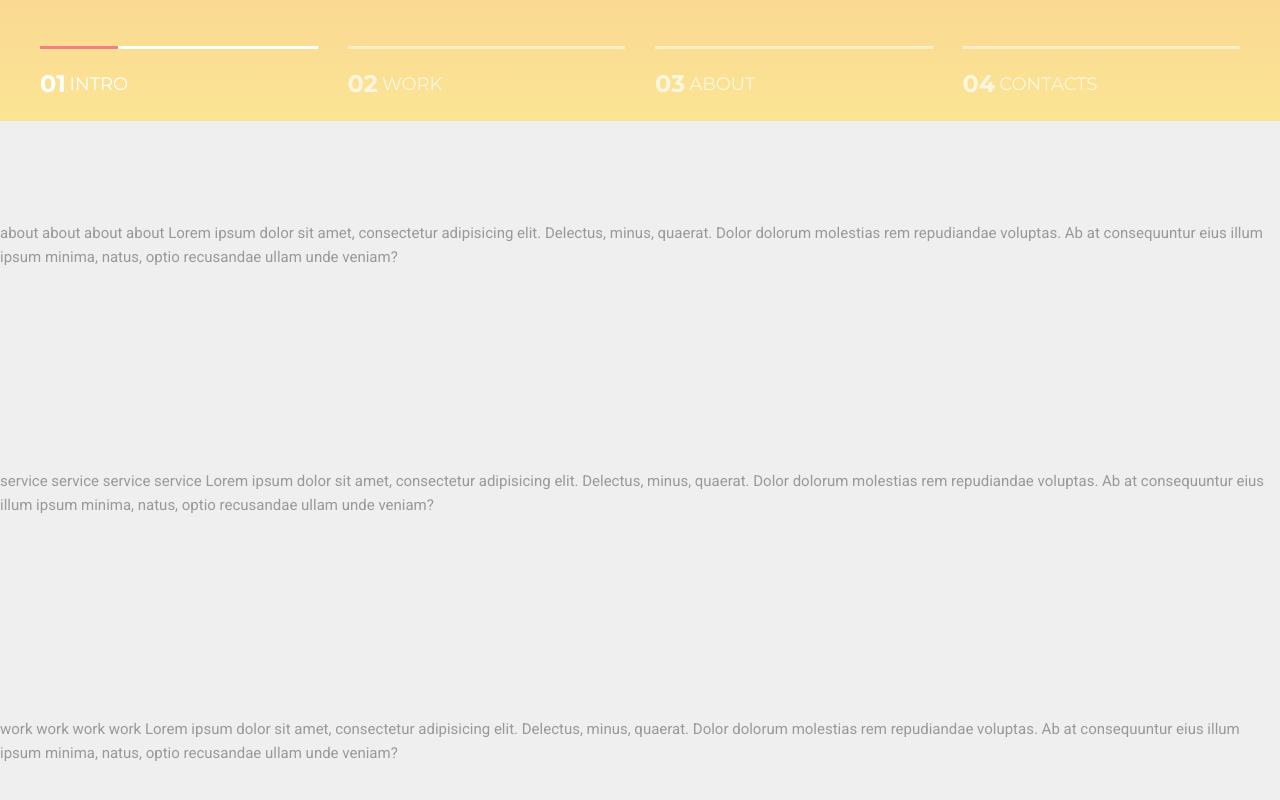
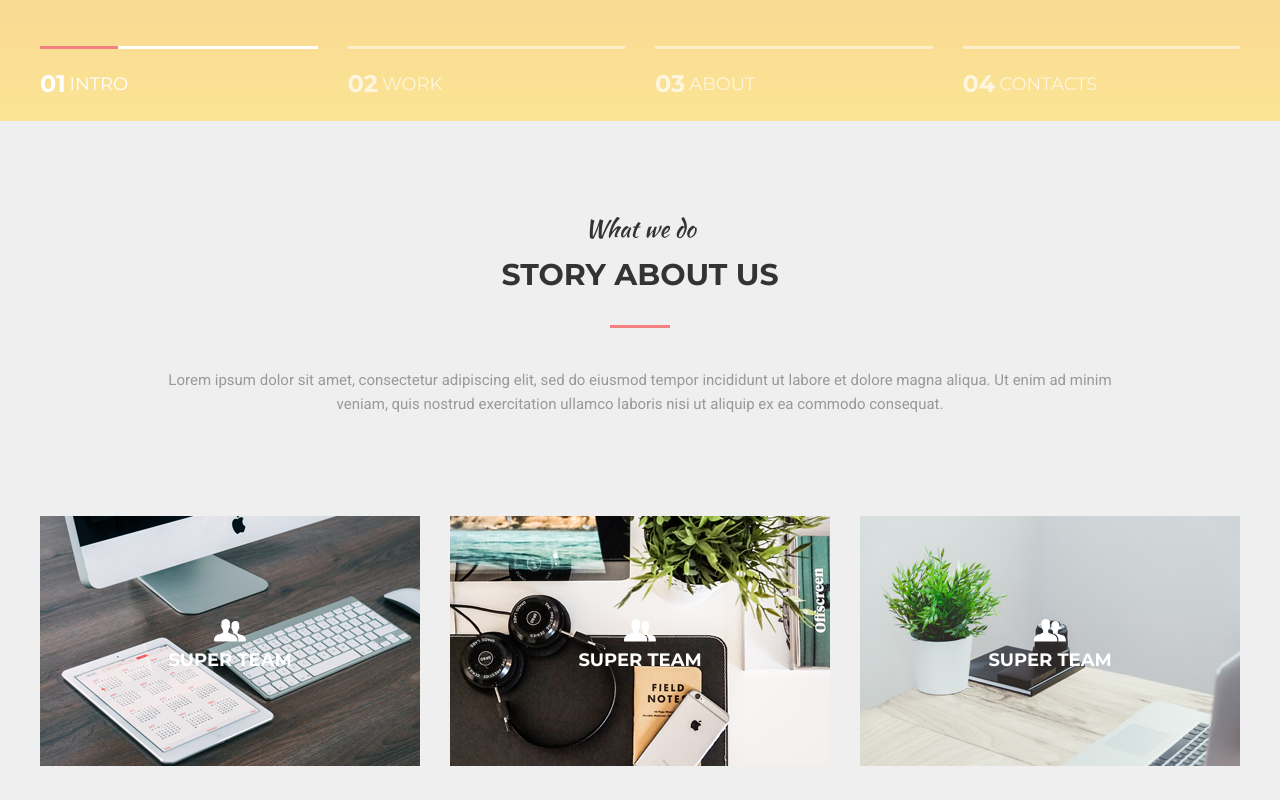
Before and after one commit to ivanchikap/glivera-mogo, a website: page src/index.html in a window 1280 px wide. Shown: the part 880-1680 px from the top of the page. Drawn offline with nearby package versions, Linux system fonts and the light colour scheme; files that its build step writes are made by us from their sources.

Commit message:
during about

```diff
--- a/src/assets/scss/_base.scss
+++ b/src/assets/scss/_base.scss
@@ -8,7 +8,7 @@ body {
   min-height: 100vh;
 
   font-family: $roboto;
-  color: $gray-text;
+  color: $black-text;
   font-weight: 400;
   font-size: 1.5rem;
   line-height: 1.6;
--- a/src/assets/scss/_extends.scss
+++ b/src/assets/scss/_extends.scss
@@ -4,3 +4,15 @@
   overflow: hidden;
   max-width: 100%;
 }
+
+.img-cover {
+  width: 100%;
+  height: 100%;
+  object-fit: cover;
+}
+
+.img-contain {
+  width: 100%;
+  height: 100%;
+  object-fit: contain;
+}
--- a/src/assets/scss/_vars.scss
+++ b/src/assets/scss/_vars.scss
@@ -12,6 +12,7 @@ $red: #f38181;
 $aqua: #95e1d3;
 
 $gray-text: #999;
+$black-text: #333;
 
 
 //fonts
--- /dev/null
+++ b/src/assets/scss/about/_about.scss
@@ -0,0 +1,45 @@
+.about {
+  &__content {
+    display: flex;
+  }
+
+  &__item {
+    position: relative;
+  }
+
+  &__item-img {
+    max-width: 100%;
+    width: 380px;
+    height: 250px;
+    overflow: hidden;
+
+    img {
+      @extend .img-cover;
+    }
+  }
+
+  &__item-desc {
+    display: flex;
+    flex-direction: column;
+    align-items: center;
+    position: absolute;
+    width: 100%;
+    left: 0;
+    top: 50%;
+    transform: translateY(-50%);
+    color: $white;
+    font-family: $montserrat;
+    font-size: 1.8rem;
+    font-weight: 700;
+    line-height: normal;
+    text-transform: uppercase;
+
+    &::before {
+      content: "";
+      width: 32px;
+      height: 23px;
+      margin-bottom: 0.7rem;
+      background: url("../images/about/users.svg");
+    }
+  }
+}
--- a/src/assets/scss/default-elements/_section.scss
+++ b/src/assets/scss/default-elements/_section.scss
@@ -1,3 +1,46 @@
 .section {
-  padding: 10rem 0;
+  padding: 9rem 0 11rem 0;
+
+  &__header {
+    max-width: 80%;
+    text-align: center;
+    margin: 0 auto 10rem auto;
+  }
+
+  &__title {
+    color: $black-text;
+    font-family: $montserrat;
+    font-size: 3rem;
+    font-weight: 700;
+    line-height: normal;
+    text-transform: uppercase;
+    position: relative;
+    margin-top: 1rem;
+    padding-bottom: 3.5rem;
+
+    &::after {
+      content: "";
+      display: block;
+      width: 60px;
+      height: 3px;
+      background-color: $red;
+
+      position: absolute;
+      bottom: 0;
+      left: 50%;
+      transform: translateX(-50%);
+    }
+  }
+
+  &__subtitle {
+    font-family: $kaushan;
+    font-size: 2.4rem;
+    font-weight: 400;
+    line-height: normal;
+  }
+
+  &__description {
+    color: $gray-text;
+    margin-top: 4rem;
+  }
 }
--- a/src/assets/scss/style.scss
+++ b/src/assets/scss/style.scss
@@ -10,3 +10,5 @@
 @import "default-elements/all";
 
 @import "header/all";
+
+@import "about/about";
--- a/src/index.html
+++ b/src/index.html
@@ -4,8 +4,44 @@ title: Home
 ---
 
 <section class="about section" id="about">
-    about about about about
-    Lorem ipsum dolor sit amet, consectetur adipisicing elit. Delectus, minus, quaerat. Dolor dolorum molestias rem repudiandae voluptas. Ab at consequuntur eius illum ipsum minima, natus, optio recusandae ullam unde veniam?
+   <div class="container">
+        <header class="section__header">
+           <div class="section__subtitle">What we do</div>
+           <h2 class="section__title">Story about us</h2>
+           <p class="section__description">Lorem ipsum dolor sit amet, consectetur adipiscing elit, sed do eiusmod tempor incididunt ut labore et dolore magna aliqua. Ut enim ad minim veniam, quis nostrud exercitation ullamco laboris nisi ut aliquip ex ea commodo consequat. </p>
+        </header>
+        <!--  /section__header-->
+       <div class="row">
+           <div class="col-4">
+               <div class="about__item">
+                   <a href="#" class="about__item-img">
+                       <img src="assets/images/about/1.jpg" alt="about img">
+                   </a>
+                   <div class="about__item-desc">super team</div>
+               </div>
+           </div>
+           <!-- /col-4-->
+           <div class="col-4">
+               <div class="about__item">
+                   <a href="#" class="about__item-img">
+                       <img src="assets/images/about/2.jpg" alt="about img">
+                   </a>
+                   <div class="about__item-desc">super team</div>
+               </div>
+           </div>
+           <!-- /col-4-->
+           <div class="col-4">
+               <div class="about__item">
+                   <a href="#" class="about__item-img">
+                       <img src="assets/images/about/3.jpg" alt="about img">
+                   </a>
+                   <div class="about__item-desc">super team</div>
+               </div>
+           </div>
+           <!-- /col-4-->
+       </div>
+        <!-- /row-->
+   </div>
 </section>
 <!--/about-->
 
```
Also changed, not shown: src/assets/images/about/1.jpg (added), src/assets/images/about/2.jpg (added), src/assets/images/about/3.jpg (added), src/assets/images/about/users.svg (added).
